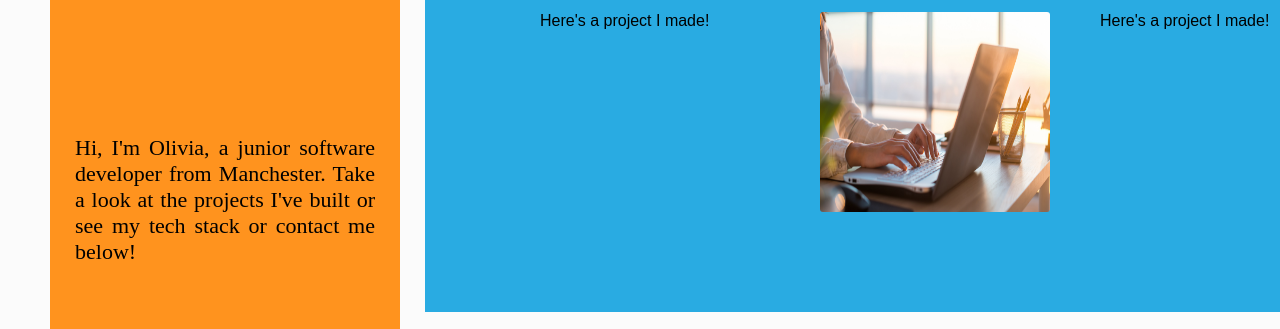
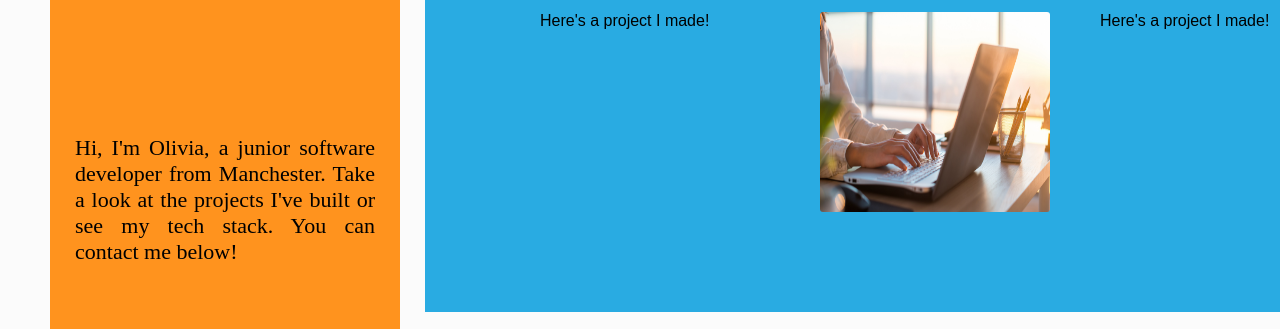
Before and after one commit to Ommote/portfolio, a plain HTML site: page index.html in a window 1280 px wide. Shown: the part 471-800 px from the top of the page. Drawn offline with Linux system fonts and the light colour scheme.

Commit message:
edit to intro

```diff
--- a/index.html
+++ b/index.html
@@ -33,8 +33,8 @@
           <div class="about-grid-item intro">
             <p>
               Hi, I'm Olivia, a junior software developer from Manchester. Take
-              a look at the projects I've built or see my tech stack or contact
-              me below!
+              a look at the projects I've built or see my tech stack. You can
+              contact me below!
             </p>
           </div>
           <div class="about-grid-item contact">
```
